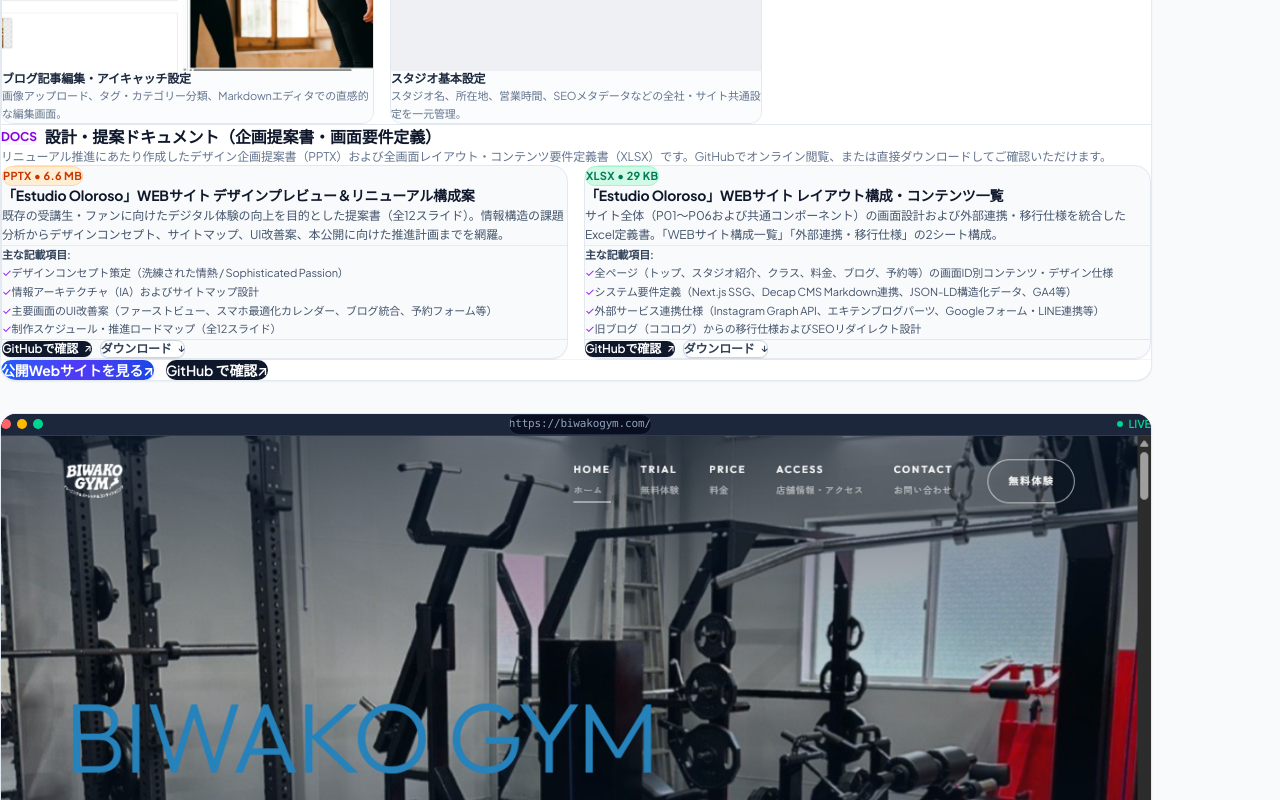
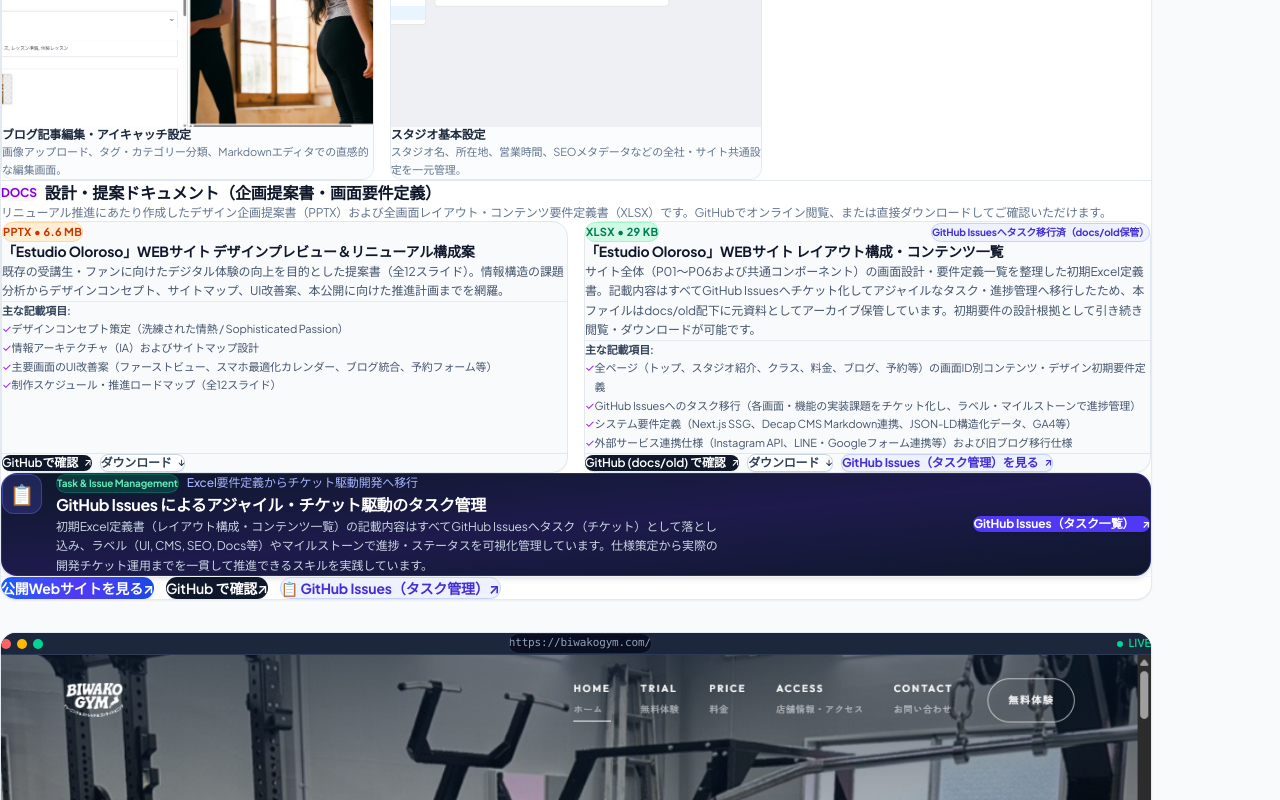
Before and after one commit to ikeda-haruka/ikeda-haruka.github.io, a React (Vite) app: page / in a window 1280 px wide. Shown: the part 2440-3240 px from the top of the page. Built offline with nearby package versions, Linux system fonts and the light colour scheme.

Commit message:
feat: Estudio Oloroso要件定義書のdocs/old保管およびGitHub Issuesによるタスク管理移行とアピール欄の追加

```diff
--- a/src/components/Architecture.tsx
+++ b/src/components/Architecture.tsx
@@ -33,21 +33,21 @@
 const creationSteps = [
   {
     number: "01",
-    title: "情報設計",
+    title: "情報設計・タスク管理",
     description:
-      "プロフィール、スキル、職務経歴、プロジェクト、問い合わせを整理し、必要な情報へ移動しやすい構成にします。",
+      "構成案や画面要件を整理し、GitHub Issues等でタスクをチケット化。実装フェーズの進捗を可視化しながら体系的に設計を進めます。",
   },
   {
     number: "02",
     title: "実装・レスポンシブ対応",
     description:
-      "ReactとTypeScriptでセクションを分割し、Tailwind CSSで画面幅に応じたレイアウトを組み立てます。",
+      "ReactとTypeScriptでコンポーネントを分割し、Tailwind CSSで画面幅に応じたモダンなUIと操作性を組み立てます。",
   },
   {
     number: "03",
-    title: "ビルド・公開",
+    title: "ビルド・CI/CD自動公開",
     description:
-      "npm run buildで型チェックと本番ビルドを行い、GitHub ActionsからGitHub Pagesへ静的ファイルをデプロイします。",
+      "npm run buildで型チェックと本番ビルドを行い、GitHub ActionsからGitHub Pages / Vercelへ静的ファイルを自動デプロイします。",
   },
 ];
 
--- a/src/components/Projects.tsx
+++ b/src/components/Projects.tsx
@@ -20,10 +20,16 @@
   filename: string;
   format: "PPTX" | "XLSX" | "CSV" | "PDF";
   size: string;
+  statusBadge?: string;
   description: string;
   keyPoints: string[];
   downloadUrl: string;
   githubUrl: string;
+  githubButtonText?: string;
+  extraAction?: {
+    label: string;
+    url: string;
+  };
 }
 
 interface Project {
@@ -41,6 +47,7 @@
   imageCaption?: string;
   github?: string;
   demo?: string;
+  issuesUrl?: string;
   screenshots?: Screenshot[];
   documents?: ProjectDocument[];
 }
@@ -56,7 +63,7 @@
     description:
       "Web制作・フロントエンド開発実績用の架空フラメンコスタジオ「Estudio Oloroso（エストゥディオ・オロロソ）」のWebサイト。Next.js (App Router) と Decap CMS（旧 Netlify CMS）を採用し、GitベースのヘッドレスCMS構成により、非エンジニアでもMarkdown形式で手軽にお知らせやブログを更新できる運用設計を実現。",
     overview:
-      "「洗練された深遠な情熱（Sophisticated Passion）」をコンセプトに、アンダルシア・ヘレスの伝統美とモダンなUI/UXを融合したデザイン。トップページ、スタジオ紹介、クラスカリキュラム、料金表、重要休講アラート付きお知らせ・ブログ、予約・お問い合わせフォームなどを包括的に設計・実装。Next.js Route Handler による GitHub OAuth 認証でサーバーレスに管理画面（/admin/）を連携し、Vercelへデプロイ・公開しています。",
+      "「洗練された深遠な情熱（Sophisticated Passion）」をコンセプトに、アンダルシア・ヘレスの伝統美とモダンなUI/UXを融合したデザイン。トップページ、スタジオ紹介、クラスカリキュラム、料金表、重要休講アラート付きお知らせ・ブログ、予約・お問い合わせフォームなどを包括的に設計・実装。初期Excel要件定義からGitHub Issuesへ全タスクをチケット化し、進捗可視化・アジャイル管理を実践しています。",
     image: olorosoCaptureImg,
     imageCaption: "Estudio Oloroso 公式WEBサイト トップ画面キャッチ（ファーストビュー）",
     technologies: [
@@ -65,6 +72,7 @@
       "TypeScript",
       "Tailwind CSS",
       "Decap CMS",
+      "GitHub Issues (タスク管理)",
       "GitHub (OAuth / API)",
       "Vercel",
       "Markdown / Frontmatter",
@@ -75,6 +83,7 @@
     features: [
       "Next.js (App Router / Turbopack) による高速なページ遷移とSSG（静的サイト生成）/ SSRハイブリッド設計",
       "Decap CMS（GitベースCMS）を導入し、GitHubリポジトリ（Markdown/Frontmatter）と直結したブログ・お知らせコンテンツ管理",
+      "初期Excel要件定義書からGitHub Issuesへ全タスクをチケット化し、ラベル・ステータスを活用した可視化タスク管理を実施",
       "Next.js Route Handlerを活用したGitHub OAuth認証による、外部認証サーバー不要のセキュアなCMS管理画面連携（/admin/）",
       "ブランドアイデンティティ（深みのあるワインレッド×シャンパンゴールド）に基づく上品で洗練されたUI/UXデザイン",
       "スマートフォン追従型フローティングCTA（LINE予約・体験予約）、アコーディオンFAQ、Stickyヘッダーなどのモバイル最適化",
@@ -83,6 +92,7 @@
     ],
     demo: "https://oloroso.vercel.app/",
     github: "https://github.com/ikeda-haruka/oloroso",
+    issuesUrl: "https://github.com/ikeda-haruka/oloroso/issues",
     documents: [
       {
         title: "「Estudio Oloroso」WEBサイト デザインプレビュー＆リニューアル構成案",
@@ -107,18 +117,24 @@
         filename: "「Estudio Oloroso」WEBサイト レイアウト構成・コンテンツ一覧.xlsx",
         format: "XLSX",
         size: "29 KB",
+        statusBadge: "GitHub Issuesへタスク移行済（docs/old保管）",
         description:
-          "サイト全体（P01〜P06および共通コンポーネント）の画面設計および外部連携・移行仕様を統合したExcel定義書。「WEBサイト構成一覧」「外部連携・移行仕様」の2シート構成。",
+          "サイト全体（P01〜P06および共通コンポーネント）の画面設計・要件定義一覧を整理した初期Excel定義書。記載内容はすべてGitHub Issuesへチケット化してアジャイルなタスク・進捗管理へ移行したため、本ファイルはdocs/old配下に元資料としてアーカイブ保管しています。初期要件の設計根拠として引き続き閲覧・ダウンロードが可能です。",
         keyPoints: [
-          "全ページ（トップ、スタジオ紹介、クラス、料金、ブログ、予約等）の画面ID別コンテンツ・デザイン仕様",
+          "全ページ（トップ、スタジオ紹介、クラス、料金、ブログ、予約等）の画面ID別コンテンツ・デザイン初期要件定義",
+          "GitHub Issuesへのタスク移行（各画面・機能の実装課題をチケット化し、ラベル・マイルストーンで進捗管理）",
           "システム要件定義（Next.js SSG、Decap CMS Markdown連携、JSON-LD構造化データ、GA4等）",
-          "外部サービス連携仕様（Instagram Graph API、エキテンブログパーツ、Googleフォーム・LINE連携等）",
-          "旧ブログ（ココログ）からの移行仕様およびSEOリダイレクト設計",
+          "外部サービス連携仕様（Instagram API、LINE・Googleフォーム連携等）および旧ブログ移行仕様",
         ],
         downloadUrl:
           "/docs/oloroso/Estudio_Oloroso_Layout_and_Content_List.xlsx",
         githubUrl:
-          "https://github.com/ikeda-haruka/oloroso/blob/main/docs/%E3%80%8CEstudio%20Oloroso%E3%80%8DWEB%E3%82%B5%E3%82%A4%E3%83%88%20%E3%83%AC%E3%82%A4%E3%82%A2%E3%82%A6%E3%83%88%E6%A7%8B%E6%88%90%E3%83%BB%E3%82%B3%E3%83%B3%E3%83%86%E3%83%B3%E3%83%84%E4%B8%80%E8%A6%A7.xlsx",
+          "https://github.com/ikeda-haruka/oloroso/blob/main/docs/old/%E3%80%8CEstudio%20Oloroso%E3%80%8DWEB%E3%82%B5%E3%82%A4%E3%83%88%20%E3%83%AC%E3%82%A4%E3%82%A2%E3%82%A6%E3%83%88%E6%A7%8B%E6%88%90%E3%83%BB%E3%82%B3%E3%83%B3%E3%83%86%E3%83%B3%E3%83%84%E4%B8%80%E8%A6%A7.xlsx",
+        githubButtonText: "GitHub (docs/old) で確認",
+        extraAction: {
+          label: "GitHub Issues（タスク管理）を見る",
+          url: "https://github.com/ikeda-haruka/oloroso/issues",
+        },
       },
     ],
     screenshots: [
@@ -506,7 +522,7 @@
                   className="bg-slate-50/90 border border-slate-200 rounded-2xl p-5 hover:border-purple-300 transition-all flex flex-col justify-between shadow-2xs hover:shadow-sm"
                 >
                   <div>
-                    <div className="flex items-center justify-between gap-2 mb-2">
+                    <div className="flex flex-wrap items-center justify-between gap-2 mb-2">
                       <span
                         className={`text-[11px] font-bold px-2.5 py-0.5 rounded-full tracking-wide ${
                           doc.format === "PPTX"
@@ -516,6 +532,11 @@
                       >
                         {doc.format} • {doc.size}
                       </span>
+                      {doc.statusBadge && (
+                        <span className="text-[10px] font-bold px-2 py-0.5 rounded-full bg-indigo-50 text-indigo-700 border border-indigo-200">
+                          {doc.statusBadge}
+                        </span>
+                      )}
                     </div>
 
                     <h5 className="font-bold text-slate-900 text-sm leading-snug">
@@ -553,7 +574,7 @@
                       rel="noopener noreferrer"
                       className="inline-flex items-center gap-1.5 px-3 py-1.5 bg-slate-900 hover:bg-slate-800 text-white rounded-lg text-xs font-semibold transition-colors shadow-2xs"
                     >
-                      <span>GitHubで確認</span>
+                      <span>{doc.githubButtonText || "GitHubで確認"}</span>
                       <span className="text-[10px]">↗</span>
                     </a>
                     <a
@@ -564,14 +585,63 @@
                       <span>ダウンロード</span>
                       <span className="text-[10px]">↓</span>
                     </a>
+                    {doc.extraAction && (
+                      <a
+                        href={doc.extraAction.url}
+                        target="_blank"
+                        rel="noopener noreferrer"
+                        className="inline-flex items-center gap-1.5 px-3 py-1.5 bg-indigo-50 hover:bg-indigo-100 text-indigo-700 border border-indigo-200 rounded-lg text-xs font-bold transition-colors shadow-2xs"
+                      >
+                        <span>{doc.extraAction.label}</span>
+                        <span className="text-[10px]">↗</span>
+                      </a>
+                    )}
                   </div>
                 </div>
               ))}
             </div>
+
+            {/* GitHub Issues タスク管理ハイライトバナー */}
+            {project.issuesUrl && (
+              <div className="mt-5 p-5 bg-gradient-to-br from-slate-900 via-indigo-950 to-slate-900 rounded-2xl border border-indigo-500/30 text-white shadow-md">
+                <div className="flex flex-col md:flex-row md:items-center justify-between gap-4">
+                  <div className="flex items-start gap-3.5">
+                    <div className="w-10 h-10 rounded-xl bg-indigo-500/20 border border-indigo-400/30 flex items-center justify-center shrink-0 text-xl">
+                      📋
+                    </div>
+                    <div>
+                      <div className="flex flex-wrap items-center gap-2 mb-1">
+                        <span className="text-[10px] font-bold px-2 py-0.5 rounded-full bg-emerald-500/20 text-emerald-300 border border-emerald-500/30">
+                          Task & Issue Management
+                        </span>
+                        <span className="text-xs text-indigo-300 font-medium">
+                          Excel要件定義からチケット駆動開発へ移行
+                        </span>
+                      </div>
+                      <h5 className="text-base font-bold text-white tracking-tight">
+                        GitHub Issues によるアジャイル・チケット駆動のタスク管理
+                      </h5>
+                      <p className="text-xs text-slate-300 mt-1.5 leading-relaxed max-w-2xl">
+                        初期Excel定義書（レイアウト構成・コンテンツ一覧）の記載内容はすべてGitHub Issuesへタスク（チケット）として落とし込み、ラベル（UI, CMS, SEO, Docs等）やマイルストーンで進捗・ステータスを可視化管理しています。仕様策定から実際の開発チケット運用までを一貫して推進できるスキルを実践しています。
+                      </p>
+                    </div>
+                  </div>
+                  <a
+                    href={project.issuesUrl}
+                    target="_blank"
+                    rel="noopener noreferrer"
+                    className="shrink-0 inline-flex items-center gap-2 px-4 py-2.5 bg-indigo-600 hover:bg-indigo-500 text-white text-xs font-bold rounded-xl transition-all shadow-sm hover:shadow-md cursor-pointer self-start md:self-auto"
+                  >
+                    <span>GitHub Issues（タスク一覧）</span>
+                    <span className="text-[10px]">↗</span>
+                  </a>
+                </div>
+              </div>
+            )}
           </div>
         )}
 
-        {(project.demo || project.github) && (
+        {(project.demo || project.github || project.issuesUrl) && (
           <div className="mt-8 flex flex-wrap gap-3 pt-4 border-t border-slate-100">
             {project.demo && (
               <a
@@ -592,6 +662,17 @@
                 className="inline-flex items-center px-5 py-2.5 bg-slate-900 hover:bg-slate-800 text-white font-semibold rounded-xl transition-all text-sm shadow-xs hover:shadow-md"
               >
                 <span>GitHub で確認</span>
+                <span className="ml-1.5">↗</span>
+              </a>
+            )}
+            {project.issuesUrl && (
+              <a
+                href={project.issuesUrl}
+                target="_blank"
+                rel="noopener noreferrer"
+                className="inline-flex items-center px-5 py-2.5 bg-indigo-50 hover:bg-indigo-100 text-indigo-700 border border-indigo-200 font-bold rounded-xl transition-all text-sm shadow-2xs hover:shadow-xs"
+              >
+                <span>📋 GitHub Issues（タスク管理）</span>
                 <span className="ml-1.5">↗</span>
               </a>
             )}
--- a/src/components/Skills.tsx
+++ b/src/components/Skills.tsx
@@ -59,6 +59,7 @@
     description: "最新のAIコーディングツールと堅牢なバージョン管理・CI/CD環境",
     skills: [
       "GitHub / GitHub Actions",
+      "GitHub Issues（チケット・タスク管理）",
       "GitLab / SVN",
       "Copilot for VS Code (AI活用)",
       "SpecKit（仕様駆動開発）",
```
